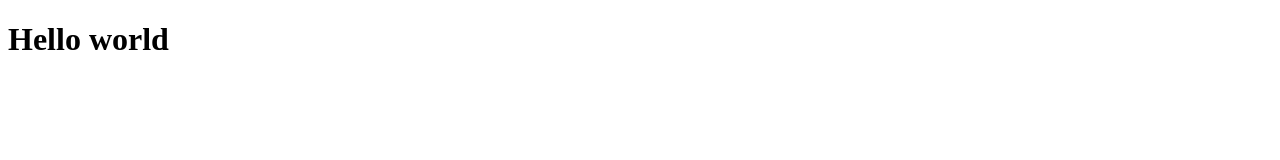
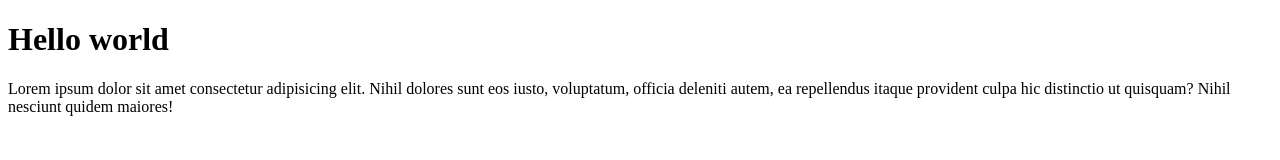
Before and after one commit to rizkaabiy/wpu-git-tes, a plain HTML site: page index.html in a window 1280 px wide. Drawn offline with Linux system fonts and the light colour scheme.

Commit message:
Menambahkan paragraf

```diff
--- a/index.html
+++ b/index.html
@@ -7,6 +7,7 @@
 </head>
 <body>
     <h1>Hello world</h1>
+    <p>Lorem ipsum dolor sit amet consectetur adipisicing elit. Nihil dolores sunt eos iusto, voluptatum, officia deleniti autem, ea repellendus itaque provident culpa hic distinctio ut quisquam? Nihil nesciunt quidem maiores!</p>
 
 </body>
 </html>
```
